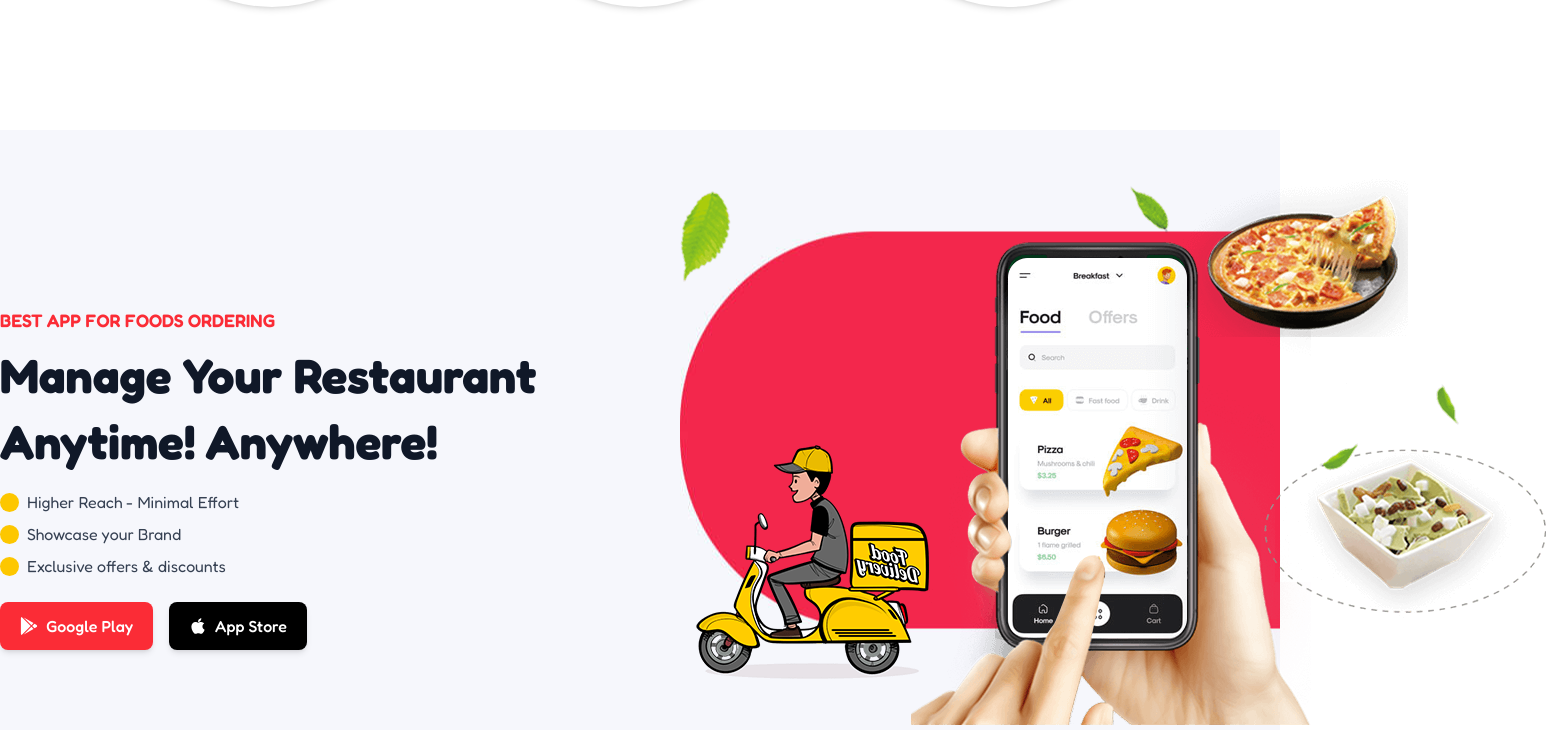
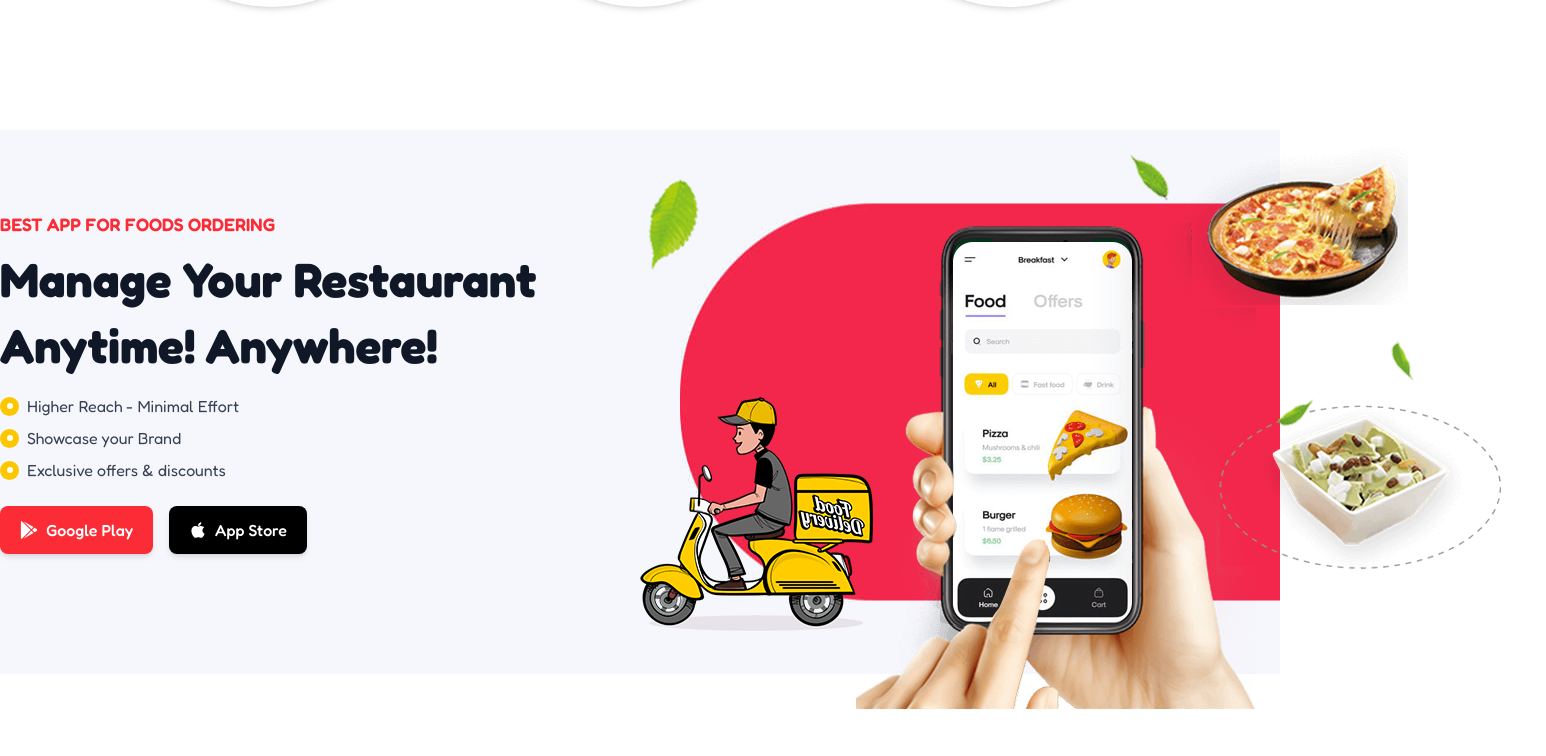
Before and after one commit to AnkonChy/tastenest, a React (Vite) app in the folder TasteNest-Client/: page / in a window 1280 px wide. Shown: the part 5860-6616 px from the top of the page, 1546 px wide, since content can reach past the window. Before the commit the page ends 6590 px from the top, so only its background shows below. Built offline with nearby package versions, Linux system fonts and the light colour scheme.

Commit message:
design changed in app store section

```diff
--- a/TasteNest-Client/src/components/AppStore/AppStore.jsx
+++ b/TasteNest-Client/src/components/AppStore/AppStore.jsx
@@ -10,14 +10,14 @@ import pizza from "../../assets/appstore/pizza.png";
 const AppStore = () => {
   return (
     <div
-      className="bg-[#f9fafc] pt-44 pb-20 w-full"
+      className="bg-[#f9fafc] pt-20 pb-30 0 w-full mb-32"
       style={{
         backgroundImage: `url(${appstorebg})`,
         backgroundRepeat: "no-repeat", // makes the image cover the whole div
         backgroundPosition: "center",
       }}
     >
-      <div className=" flex flex-col md:flex-row items-center justify-between max-w-7xl mx-auto">
+      <div className=" flex flex-col md:flex-row items-start justify-between max-w-7xl mx-auto">
         {/* Left Section */}
         <div className=" text-center md:text-left">
           <p className="text-red-500 font-semibold uppercase text-lg mb-2">
@@ -30,15 +30,21 @@ const AppStore = () => {
           {/* Features */}
           <ul className="mb-6 space-y-2 text-gray-700">
             <li className="flex items-center gap-2">
-              <span className="w-[19px] h-[19px] bg-yellow-400 rounded-full"></span>
+              <div className="w-[19px] h-[19px] bg-yellow-400 rounded-full flex items-center justify-center">
+                <div className="w-[6px] h-[6px] rounded-full bg-white"></div>
+              </div>
               Higher Reach - Minimal Effort
             </li>
             <li className="flex items-center gap-2">
-              <span className="w-[19px] h-[19px] bg-yellow-400 rounded-full"></span>
+              <div className="w-[19px] h-[19px] bg-yellow-400 rounded-full flex items-center justify-center">
+                <div className="w-[6px] h-[6px] rounded-full bg-white"></div>
+              </div>
               Showcase your Brand
             </li>
             <li className="flex items-center gap-2">
-              <span className="w-[19px] h-[19px] bg-yellow-400 rounded-full"></span>
+              <div className="w-[19px] h-[19px] bg-yellow-400 rounded-full flex items-center justify-center">
+                <div className="w-[6px] h-[6px] rounded-full bg-white"></div>
+              </div>
               Exclusive offers & discounts
             </li>
           </ul>
@@ -62,27 +68,27 @@ const AppStore = () => {
           {/* Phone Mockup */}
           <img
             src={bike} // replace with your asset
-            className="object-contain absolute left-40 -top-10"
+            className="object-contain absolute left-26 top-45"
           />
           <img
             src={mobile} // replace with your asset
-            className="absolute object-contain -top-60 left-[375px]"
+            className="absolute object-contain top-3 left-80"
           />
 
           <img
             src={icecream} // replace with your asset
-            className="object-contain absolute left-[725px] -top-24"
+            className="object-contain absolute left-[680px] top-32"
           />
 
           <img
             src={leaf} // replace with your asset
-            className="object-contain absolute -top-72 left-36"
+            className="object-contain absolute -top-8 left-28"
           />
 
           <img
             src={pizza} // replace with your asset
             alt="Phone App"
-            className="object-contain absolute -right-32 -top-75"
+            className="object-contain absolute -right-32 -top-16"
           />
         </div>
       </div>
```
